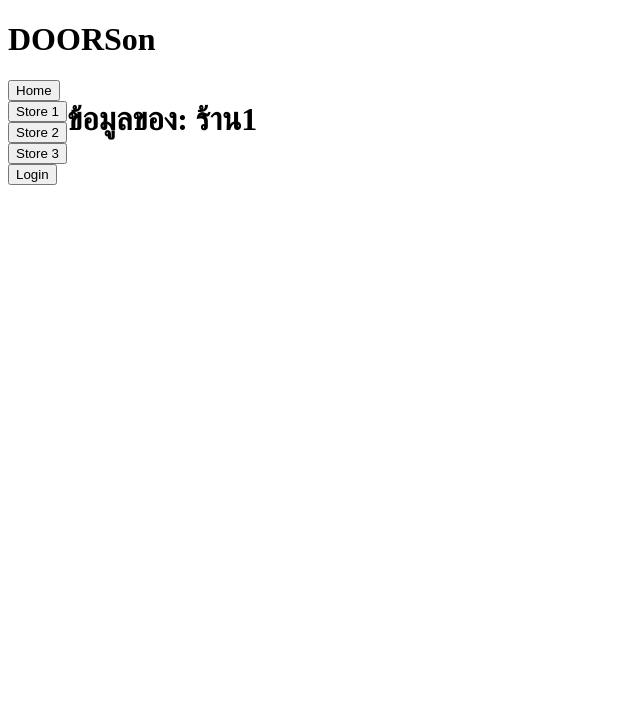
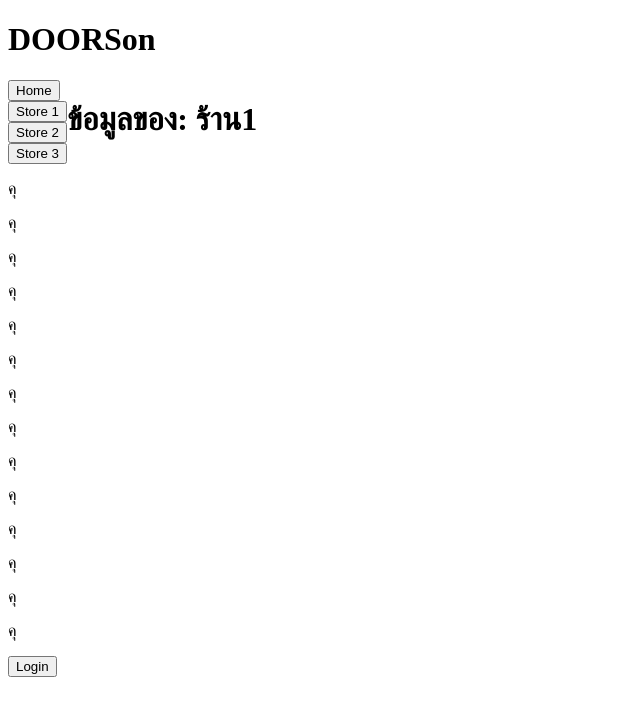
Before and after one commit to mteeratat/ExceedFront, a plain HTML site: page front.html in a window 1280 px wide. Shown: the whole page, without its empty margins (0-640 px from the left). Drawn offline with Linux system fonts and the light colour scheme.

Commit message:
login button to footer

```diff
--- a/front.css
+++ b/front.css
@@ -3,5 +3,5 @@
 }
 
 .app{
-    display:flex;
+    display: flex;
 }
--- a/front.html
+++ b/front.html
@@ -23,10 +23,25 @@
         </div>
 
     </div>
-    <input class="my-btn" type="button" name="login" id="login" value="Login"/>
+    <p>คุ</p>
+    <p>คุ</p>
+    <p>คุ</p>
+    <p>คุ</p>
+    <p>คุ</p>
+    <p>คุ</p>
+    <p>คุ</p>
+    <p>คุ</p>
+    <p>คุ</p>
+    <p>คุ</p>
+    <p>คุ</p>
+    <p>คุ</p>
+    <p>คุ</p>
+    <p>คุ</p>
 
 
-    <footer></footer>
+    <footer>
+        <input class="my-btn" type="button" name="login" id="login" value="Login"/>
+    </footer>
     <script src="front.js"></script>
 </body>
 </html>
```
